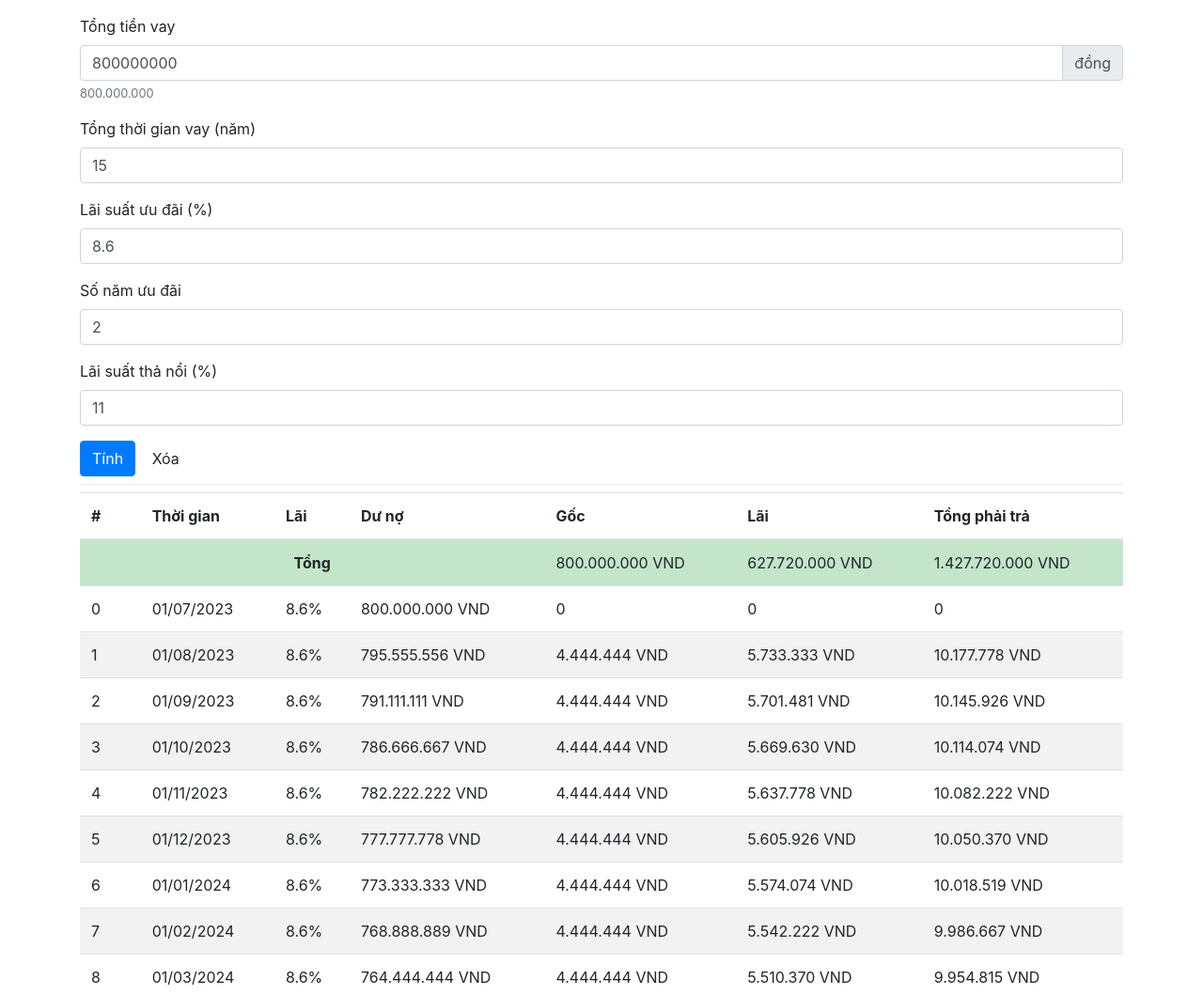
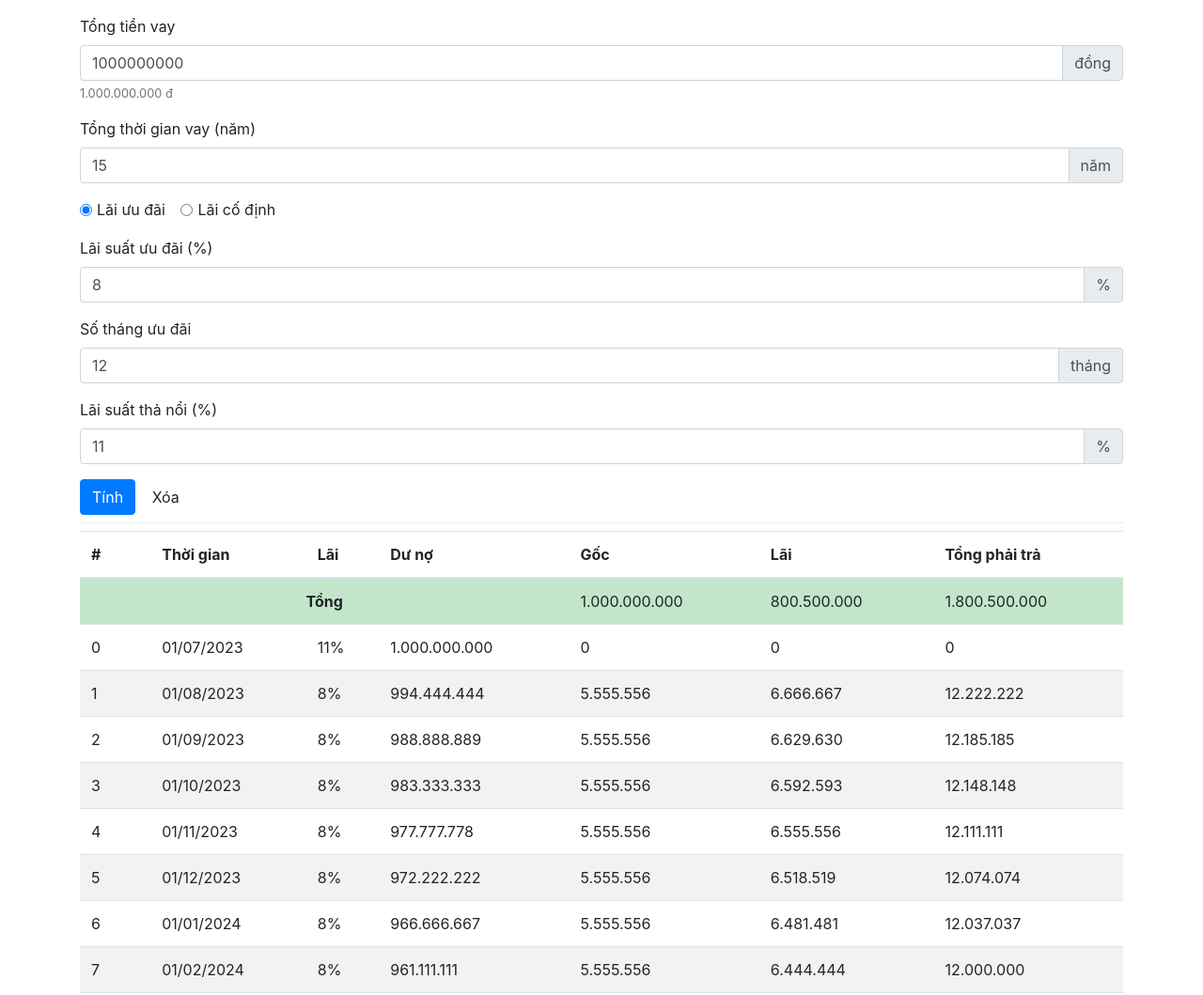
Before and after one commit to hungnguyenxza/borrowbank, a plain HTML site: page index.html in a window 1280 px wide. Shown: the top 1059 px of the page at 94% size. Drawn offline with nearby package versions, Linux system fonts and the light colour scheme.

Commit message:
refactor calculation, update display currency

```diff
--- a/index.html
+++ b/index.html
@@ -5,11 +5,16 @@
     <meta charset="UTF-8">
     <meta name="viewport" content="width=device-width, initial-scale=1.0">
     <title>Bank Money</title>
-    <link rel="stylesheet" href="https://stackpath.bootstrapcdn.com/bootstrap/4.5.0/css/bootstrap.min.css" integrity="sha384-9aIt2nRpC12Uk9gS9baDl411NQApFmC26EwAOH8WgZl5MYYxFfc+NcPb1dKGj7Sk" crossorigin="anonymous">
+    <link rel="stylesheet" href="https://stackpath.bootstrapcdn.com/bootstrap/4.5.0/css/bootstrap.min.css"
+        integrity="sha384-9aIt2nRpC12Uk9gS9baDl411NQApFmC26EwAOH8WgZl5MYYxFfc+NcPb1dKGj7Sk" crossorigin="anonymous">
 
     <style>
         .table-success {
             cursor: pointer;
+        }
+
+        .lai-co-dinh {
+            display: none;
         }
     </style>
 </head>
@@ -20,28 +25,74 @@
             <div class="form-group">
                 <label for="amount">Tổng tiền vay</label>
                 <div class="input-group">
-                    <input type="text" onkeyup="amountHelp.innerHTML = formatter.format(this.value);" value="800000000" class="form-control" id="amount" aria-describedby="amountHelp" autocomplete="off">
+                    <input type="text" onkeyup="amountHelp.innerHTML = formatCurrency(this.value, true);" value="1000000000"
+                        class="form-control" id="amount" aria-describedby="amountHelp" autocomplete="off">
                     <div class="input-group-append">
                         <span class="input-group-text" id="basic-addon2">đồng</span>
                     </div>
                 </div>
-                <small id="amountHelp" class="form-text text-muted">800.000.000</small>
+                <small id="amountHelp" class="form-text text-muted">1.000.000.000 đ</small>
             </div>
             <div class="form-group">
                 <label for="period">Tổng thời gian vay (năm)</label>
+                <div class="input-group">
                     <input type="number" value="15" required class="form-control" id="period">
+                    <div class="input-group-append">
+                        <span class="input-group-text" id="basic-addon2">năm</span>
+                    </div>
+                </div>
             </div>
             <div class="form-group">
+                <div class="form-check form-check-inline">
+                    <input class="form-check-input" onchange="kieuLaiOnChange(this)" checked type="radio" name="kieulai"
+                        id="lai-uu-dai" value="lai-uu-dai">
+                    <label class="form-check-label" for="lai-uu-dai">Lãi ưu đãi</label>
+                </div>
+                <div class="form-check form-check-inline">
+                    <input class="form-check-input" onchange="kieuLaiOnChange(this)" type="radio" name="kieulai"
+                        id="lai-co-dinh" value="lai-co-dinh">
+                    <label class="form-check-label" for="lai-co-dinh">Lãi cố định</label>
+                </div>
+            </div>
+            <div class="lai-uu-dai">
+                <div class="form-group">
                     <label for="rate-prefer">Lãi suất ưu đãi (%)</label>
-                <input type="text" value="8.6" class="form-control" id="rate-prefer">
+                    <div class="input-group">
+                        <input type="text" value="8" class="form-control" id="rate-prefer">
+                        <div class="input-group-append">
+                            <span class="input-group-text" id="basic-addon2">%</span>
+                        </div>
+                    </div>
                 </div>
                 <div class="form-group">
-                <label for="year-rate-prefer">Số năm ưu đãi</label>
-                <input type="number" value="2" class="form-control" id="year-rate-prefer">
+                    <label for="year-rate-prefer">Số tháng ưu đãi</label>
+                    <div class="input-group">
+                        <input type="number" value="12" class="form-control" id="month-rate-prefer">
+                        <div class="input-group-append">
+                            <span class="input-group-text" id="basic-addon2">tháng</span>
+                        </div>
+                    </div>
                 </div>
                 <div class="form-group">
                     <label for="rate-after">Lãi suất thả nổi (%)</label>
+                    <div class="input-group">
                         <input type="text" value="11" class="form-control" id="rate-after">
+                        <div class="input-group-append">
+                            <span class="input-group-text" id="basic-addon2">%</span>
+                        </div>
+                    </div>
+                </div>
+            </div>
+            <div class="lai-co-dinh">
+                <div class="form-group">
+                    <label for="rate-prefer">Lãi suất cố định (%)</label>
+                    <div class="input-group">
+                        <input type="text" value="8" class="form-control" id="rate-un-change">
+                        <div class="input-group-append">
+                            <span class="input-group-text" id="basic-addon2">%</span>
+                        </div>
+                    </div>
+                </div>
             </div>
             <button type="submit" class="btn btn-primary">Tính</button>
             <button type="reset" class="btn">Xóa</button>
@@ -64,9 +115,15 @@
         </table>
     </div>
 
-    <script src="https://code.jquery.com/jquery-3.5.1.slim.min.js" integrity="sha384-DfXdz2htPH0lsSSs5nCTpuj/zy4C+OGpamoFVy38MVBnE+IbbVYUew+OrCXaRkfj" crossorigin="anonymous"></script>
-    <script src="https://cdn.jsdelivr.net/npm/popper.js@1.16.0/dist/umd/popper.min.js" integrity="sha384-Q6E9RHvbIyZFJoft+2mJbHaEWldlvI9IOYy5n3zV9zzTtmI3UksdQRVvoxMfooAo" crossorigin="anonymous"></script>
-    <script src="https://stackpath.bootstrapcdn.com/bootstrap/4.5.0/js/bootstrap.min.js" integrity="sha384-OgVRvuATP1z7JjHLkuOU7Xw704+h835Lr+6QL9UvYjZE3Ipu6Tp75j7Bh/kR0JKI" crossorigin="anonymous"></script>
+    <script src="https://code.jquery.com/jquery-3.5.1.slim.min.js"
+        integrity="sha384-DfXdz2htPH0lsSSs5nCTpuj/zy4C+OGpamoFVy38MVBnE+IbbVYUew+OrCXaRkfj"
+        crossorigin="anonymous"></script>
+    <script src="https://cdn.jsdelivr.net/npm/popper.js@1.16.0/dist/umd/popper.min.js"
+        integrity="sha384-Q6E9RHvbIyZFJoft+2mJbHaEWldlvI9IOYy5n3zV9zzTtmI3UksdQRVvoxMfooAo"
+        crossorigin="anonymous"></script>
+    <script src="https://stackpath.bootstrapcdn.com/bootstrap/4.5.0/js/bootstrap.min.js"
+        integrity="sha384-OgVRvuATP1z7JjHLkuOU7Xw704+h835Lr+6QL9UvYjZE3Ipu6Tp75j7Bh/kR0JKI"
+        crossorigin="anonymous"></script>
 
     <script src="https://momentjs.com/downloads/moment.js"></script>
 
@@ -75,35 +132,41 @@
             style: 'currency',
             currency: 'VND',
             minimumFractionDigits: 0
-        })
+        });
 
-        let now = (new Date());
-        now.setDate(1);
-        console.log(now);
+        function formatCurrency(value, isKeepCurrencySymbol) {
+            let display = isKeepCurrencySymbol ? 'đ' : '';
+            return formatter.format(value).replace("VND", display);
+        }
 
         function submitForm(e) {
             e.preventDefault();
 
+            let now = (new Date());
+            now.setDate(1);
+
+            let isLaiUuDai = $('#lai-uu-dai').is(":checked");
+
             let amountValue = parseInt(amount.value);
             let periodValue = parseInt(period.value) * 12;
-            let ratePrefer = parseFloat(document.getElementById('rate-prefer').value);
-            let monthsRatePrefer = parseInt(document.getElementById('year-rate-prefer').value) * 12;
-            let rateAfter = parseFloat(document.getElementById('rate-after').value);
-
             let amountPerMonths = parseFloat(amountValue / periodValue);
 
-            $('#result').html(`
-                <tr>
-                    <td>0</td>
-                    <td>${moment(now).format('DD/MM/YYYY')}</td>
-                    <td>${ratePrefer}%</td>
-                    <td>${formatter.format(amountValue)}</td>
-                    <td>0</td>
-                    <td>0</td>
-                    <td>0</td>
-                </tr>
-            `);
-            // <th>#</th>
+            let interestMonthlyResult;
+            if (isLaiUuDai) {
+                let rate = parseFloat(document.getElementById('rate-after').value);
+                let monthsRatePrefer = parseInt(document.getElementById('month-rate-prefer').value);
+                let ratePrefer = parseFloat(document.getElementById('rate-prefer').value);
+                interestMonthlyResult = calculateInterest(amountValue, periodValue, rate, monthsRatePrefer, ratePrefer)
+            } else {
+                let rate = parseFloat(document.getElementById('rate-un-change').value);
+                interestMonthlyResult = calculateInterest(amountValue, periodValue, rate);
+            }
+
+            $('#result').html('');
+            $('#sumary').html('');
+
+            // Template
+            //         <th>#</th>
             //         <th>Thời gian</th>
             //         <th>Lãi</th>
             //         <th>Dư nợ</th>
@@ -113,26 +176,21 @@
 
             let totalAmount = 0;
             let totalLai = 0;
-            let total = 0;
-            for (let i = 0; i < periodValue; i++) {
+            for (let i = 0; i < interestMonthlyResult.length; i++) {
+                let interestThisMonth = interestMonthlyResult[i];
 
-                let rate = rateAfter;
-                if (i < monthsRatePrefer) rate = ratePrefer;
+                totalLai += interestThisMonth.interest;
+                totalAmount += interestThisMonth.amountPerMonth;
 
-                let lai = amountValue * rate / 100 / 12;
-
-                amountValue -= amountPerMonths;
-                totalLai += lai;
-                totalAmount += amountPerMonths;
                 let htmlTr = `
                     <tr>
-                        <td>${i + 1}</td>
-                        <td>${moment(now).add(i + 1, 'months').format('DD/MM/YYYY')}</td>
-                        <td>${rate}%</td>
-                        <td>${formatter.format(amountValue != 0 ? amountValue.toFixed(0) : 0)}</td>
-                        <td>${formatter.format(amountPerMonths.toFixed(0))}</td>
-                        <td>${formatter.format(lai.toFixed(0))}</td>
-                        <td>${formatter.format((amountPerMonths + lai).toFixed(0))}</td>
+                        <td>${i}</td>
+                        <td>${moment(now).add(i, 'months').format('DD/MM/YYYY')}</td>
+                        <td>${interestThisMonth.rate}%</td>
+                        <td>${formatCurrency(interestThisMonth.remainAmount.toFixed(0))}</td>
+                        <td>${formatCurrency(interestThisMonth.amountPerMonth.toFixed(0))}</td>
+                        <td>${formatCurrency(interestThisMonth.interest.toFixed(0))}</td>
+                        <td>${formatCurrency(interestThisMonth.totalPerMonth.toFixed(0))}</td>
                     </tr>
                 `;
                 $('#result').html($('#result').html() + htmlTr);
@@ -141,18 +199,18 @@
             $('#sumary').html(`
                 <tr class="table-success">
                     <td colspan="4" class="text-center display- font-weight-bold">Tổng</td>
-                    <td>${formatter.format(totalAmount.toFixed(0))}</td>
-                    <td>${formatter.format(totalLai.toFixed(0))}</td>
-                    <td>${formatter.format((totalAmount + totalLai).toFixed(0))}</td>
+                    <td>${formatCurrency(totalAmount.toFixed(0))}</td>
+                    <td>${formatCurrency(totalLai.toFixed(0))}</td>
+                    <td>${formatCurrency((totalAmount + totalLai).toFixed(0))}</td>
                 </tr>
             `);
 
             $('#result').html(`
                 <tr id="first-sumary" class="table-success">
                     <td colspan="4" class="text-center display- font-weight-bold">Tổng</td>
-                    <td>${formatter.format(totalAmount.toFixed(0))}</td>
-                    <td>${formatter.format(totalLai.toFixed(0))}</td>
-                    <td>${formatter.format((totalAmount + totalLai).toFixed(0))}</td>
+                    <td>${formatCurrency(totalAmount.toFixed(0))}</td>
+                    <td>${formatCurrency(totalLai.toFixed(0))}</td>
+                    <td>${formatCurrency((totalAmount + totalLai).toFixed(0))}</td>
                 </tr>
             ` + $('#result').html());
 
@@ -167,24 +225,91 @@
 
         document.getElementById('form-calc').dispatchEvent(new Event('submit'));
 
-        $(document).on('click', 'tfoot', function() {
-            $("body")
-                .get(0)
-                .scrollIntoView({
-                    behavior: "smooth",
-                    block: "start",
-                    inline: "start"
-                });
-        });
-        $(document).on('click', '#first-sumary', function() {
-            $("body")
-                .get(0)
-                .scrollIntoView({
-                    behavior: "smooth",
-                    block: "end",
-                    inline: "start"
-                });
-        });
+        function kieuLaiOnChange(rdo) {
+            cacKieuLai_hide();
+            let kieuLai = rdo.value;
+            $(`.${kieuLai}`).show();
+        }
+        function cacKieuLai_hide() {
+            $('.lai-uu-dai,.lai-co-dinh').hide();
+        }
+
+        // Tính toán lịch trả nợ của khoản vay
+        // Input: 1. Tổng số tiền vay (required)
+        // 2. Thời gian vay (tháng) (required)
+        // 3. Lãi suất (%) (required)
+        // 4. Thời gian hưởng ưu đãi lãi suất (tháng) (optional)
+        // 5. Lãi suất ưu đãi (optional)
+        // Output: InterestMonthly[]
+        // Class InterestMonthly {
+        //      float rate; -- Lãi suất
+        //      float remainAmount; -- Tổng nợ còn lại
+        //      float amountPerMonth; -- Trả nợ gốc hàng tháng
+        //      float interest; -- Trả lãi hàng tháng
+        //      float totalPerMonth; -- Tổng tiền trả hàng tháng
+        //}
+        function calculateInterest(totalAmount, totalTimeInMonths, rate, totalTimePreferInMonths, ratePrefer) {
+            let isLaiUuDai = Boolean(ratePrefer) && Boolean(totalTimePreferInMonths);
+
+            let amountValue = totalAmount;
+            let periodValue = totalTimeInMonths;
+            let monthsRatePrefer = totalTimePreferInMonths;
+
+            let amountPerMonths = parseFloat(amountValue / periodValue);
+
+            let totalNo = 0;
+            let totalLai = 0;
+            let total = 0;
+
+            let result = [];
+
+            let startInterestMonthly = InterestMonthly();
+            startInterestMonthly.rate = rate;
+            startInterestMonthly.remainAmount = amountValue;
+            startInterestMonthly.amountPerMonth = 0;
+            startInterestMonthly.interest = 0;
+            startInterestMonthly.totalPerMonth = 0;
+
+            result.push(startInterestMonthly);
+
+            for (let i = 0; i < periodValue; i++) {
+
+                let rateThisMonth = rate;
+                if (isLaiUuDai) {
+                    if (i < monthsRatePrefer) {
+                        rateThisMonth = ratePrefer;
+                    }
+                }
+
+                let lai = amountValue * rateThisMonth / 100 / 12;
+
+                amountValue -= amountPerMonths;
+                totalLai += lai;
+                totalNo += amountPerMonths;
+
+                let interestMonthly = InterestMonthly();
+
+                interestMonthly.rate = rateThisMonth;
+                interestMonthly.remainAmount = amountValue > 0 ? amountValue : 0;
+                interestMonthly.amountPerMonth = amountPerMonths;
+                interestMonthly.interest = lai;
+                interestMonthly.totalPerMonth = amountPerMonths + lai;
+
+                result.push(interestMonthly);
+            }
+
+            return result;
+        }
+
+        function InterestMonthly() {
+            return {
+                rate: 0.0,
+                remainAmount: 0.0,
+                amountPerMonth: 0.0,
+                interest: 0.0,
+                totalPerMonth: 0.0
+            };
+        }
     </script>
 </body>
 
```
Lines whose indentation alone changed are shown as unchanged.
